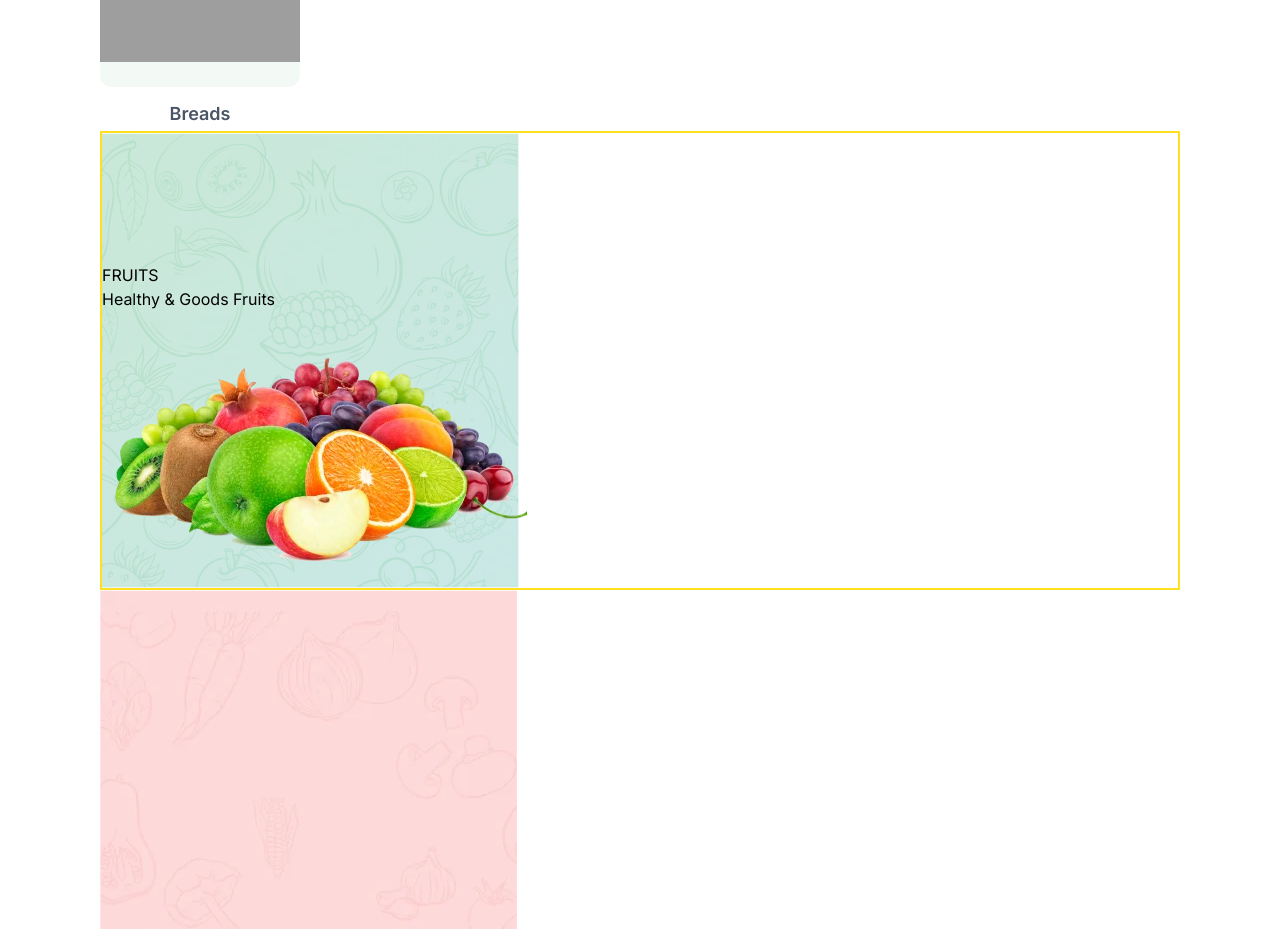
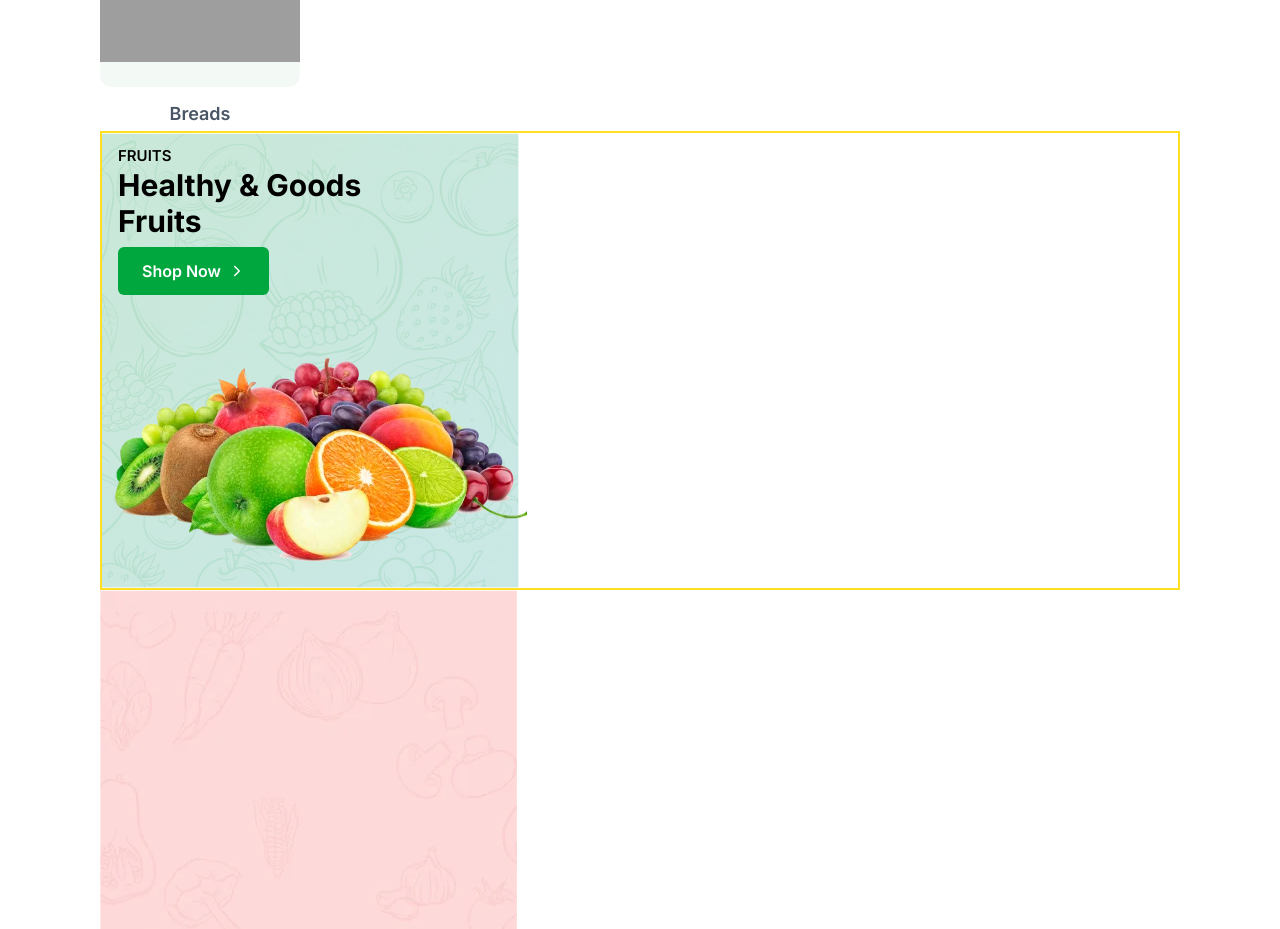
Before and after one commit to ahamedasif07/Project-Fresh-Grocery, a React (Vite) app: page / in a window 1280 px wide. Shown: the part 1460-2389 px from the top of the page. Built offline with nearby package versions, Linux system fonts and the light colour scheme; grey boxes are pictures that could not be loaded.

Commit message:
frist category doen

```diff
--- a/src/components/MainCategory/MainCategory.jsx
+++ b/src/components/MainCategory/MainCategory.jsx
@@ -6,20 +6,30 @@ import SectionContainer from "../SectionContainer/SectionContainer";
 import mainCategoryItemOne from "../../../public/assets/c-shop-img-1.webp";
 import mainCategoryItemTwo from "../../../public/assets/c-img-2.webp";
 import mainCategoryItemTheree from "../../../public/assets/c-img-3.webp";
+import PrimaryButton from "../PrymaryButton/PrimaryButton";
 
 const MainCategory = () => {
   return (
     <div>
       <SectionContainer>
         <div>
-          <div className="relative border-2 border-yellow-300">
+          <div className="relative border-2 overflow-hidden border-yellow-300">
             <img src={mainCategoryOne}></img>
 
-            <div className="absolute bottom-1">
+            <div className="absolute bottom-1  ">
               <div className="">
-                <div>
-                  <h4>FRUITS</h4>
-                  <h3>Healthy & Goods Fruits</h3>
+                <div className=" p-4">
+                  <h4 className="text-[15px] font-semibold">FRUITS</h4>
+                  <h3 className="text-3xl font-bold">
+                    Healthy & Goods <br /> Fruits
+                  </h3>
+                  <div className="mt-2">
+                    <PrimaryButton
+                      text="Shop Now"
+                      colour="green-600"
+                      hoverColour="black"
+                    ></PrimaryButton>
+                  </div>
                 </div>
                 <img src={mainCategoryItemOne}></img>
               </div>
```
